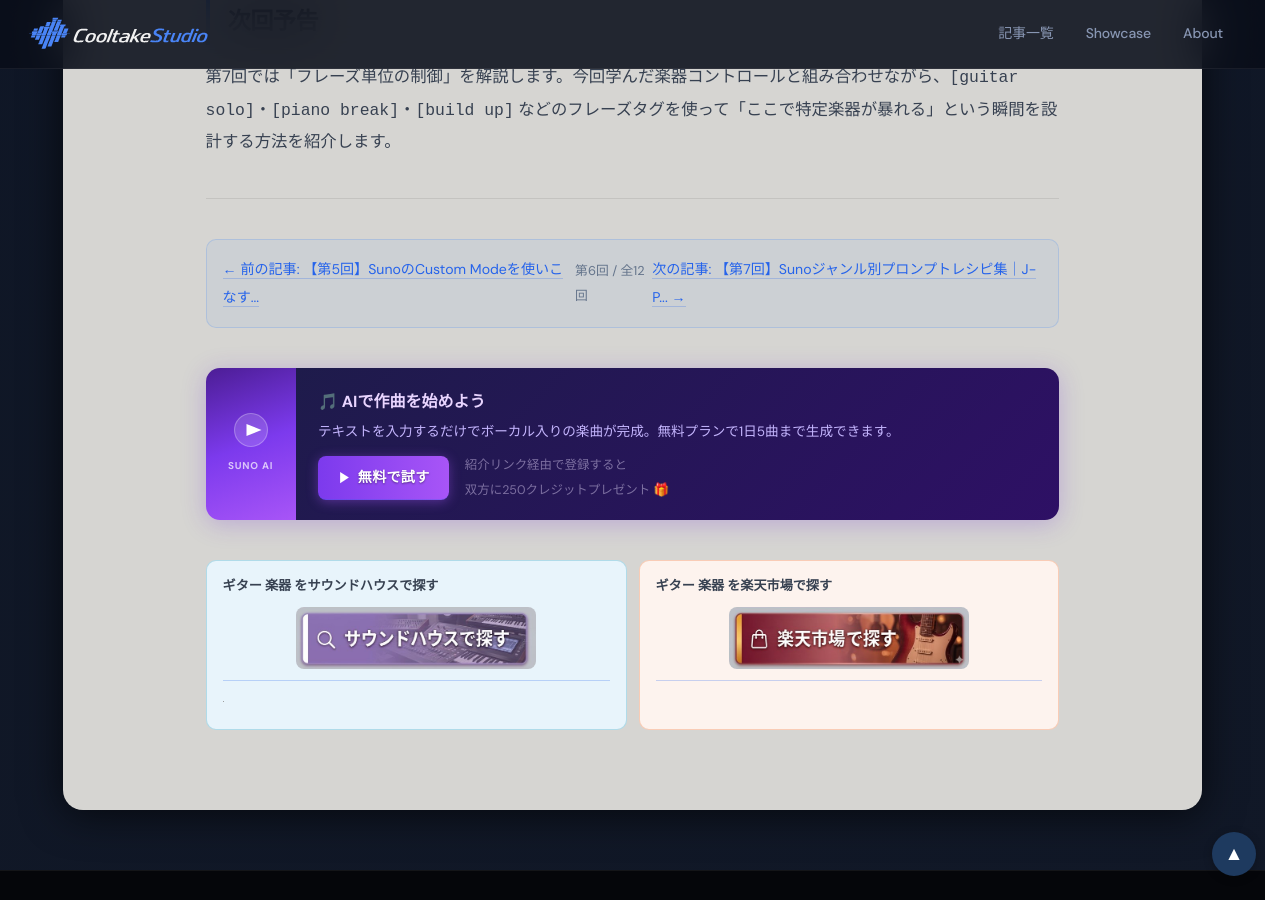
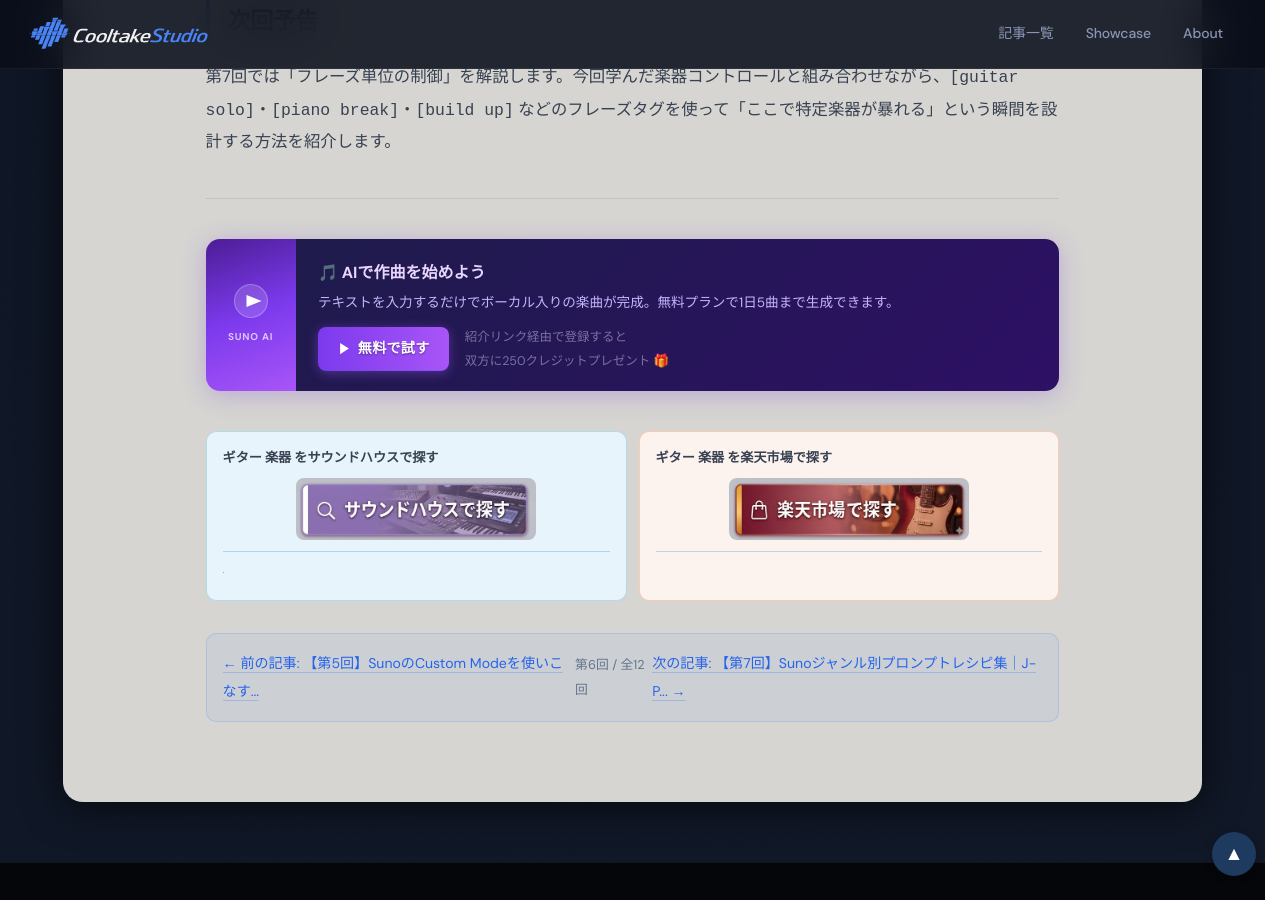
Before and after one commit to cooltake/cooltake.github.io, a Jekyll site: the page built from _posts/2026-06-23-suno-guide-06.md, in a window 1280 px wide and 900 px high, scrolled down 5058 px. Built offline with Jekyll 4.4.1, drawn with Linux system fonts in a browser that asks for light colours; some web fonts are replaced.

Commit message:
deploy: Suno guide series update (_posts/2026-06-23-suno-guide-06.md)

```diff
--- a/_posts/2026-06-23-suno-guide-06.md
+++ b/_posts/2026-06-23-suno-guide-06.md
@@ -161,8 +161,8 @@
 
 ---
 
-{% include suno-series-nav.html current=6 %}
-
 {% include suno-cta.html %}
 
 <div style="display:flex;gap:.75rem;margin:2rem 0;"><div style="flex:1;padding:.8rem 1rem 1rem;background:#e8f4fb;border-radius:10px;border:1px solid rgba(8,145,178,.25);"><span style="display:block;margin:0 0 .5rem;color:#374151;font-size:.82rem;font-weight:bold;">ギター 楽器 をサウンドハウスで探す</span><a href="https://h.accesstrade.net/sp/cc?rk=01001xqc00os63&url=https%3A%2F%2Fwww.soundhouse.co.jp%2Fsearch%2Findex%2F%3Fcategory%3D%26search_all%3D%E3%82%AE%E3%82%BF%E3%83%BC" rel="nofollow" referrerpolicy="no-referrer-when-downgrade" style="display:block;text-decoration:none;text-align:center;"><img src="/assets/images/btn-soundhouse.jpg" alt="サウンドハウスで探す" width="240" style="height:auto;border-radius:8px;display:inline-block;"></a><img src="https://h.accesstrade.net/sp/rr?rk=01001xqc00os63" width="1" height="1" border="0" alt="" loading="lazy"></div><div style="flex:1;padding:.8rem 1rem 1rem;background:#fdf3ee;border-radius:10px;border:1px solid rgba(234,88,12,.25);"><span style="display:block;margin:0 0 .5rem;color:#374151;font-size:.82rem;font-weight:bold;">ギター 楽器 を楽天市場で探す</span><a href="https://search.rakuten.co.jp/search/mall/%E3%82%AE%E3%82%BF%E3%83%BC+%E6%A5%BD%E5%99%A8/" rel="nofollow" referrerpolicy="no-referrer-when-downgrade" style="display:block;text-decoration:none;text-align:center;"><img src="/assets/images/btn-rakuten.jpg" alt="楽天市場で探す" width="240" style="height:auto;border-radius:8px;display:inline-block;"></a></div></div>
+
+{% include suno-series-nav.html current=6 %}
```
